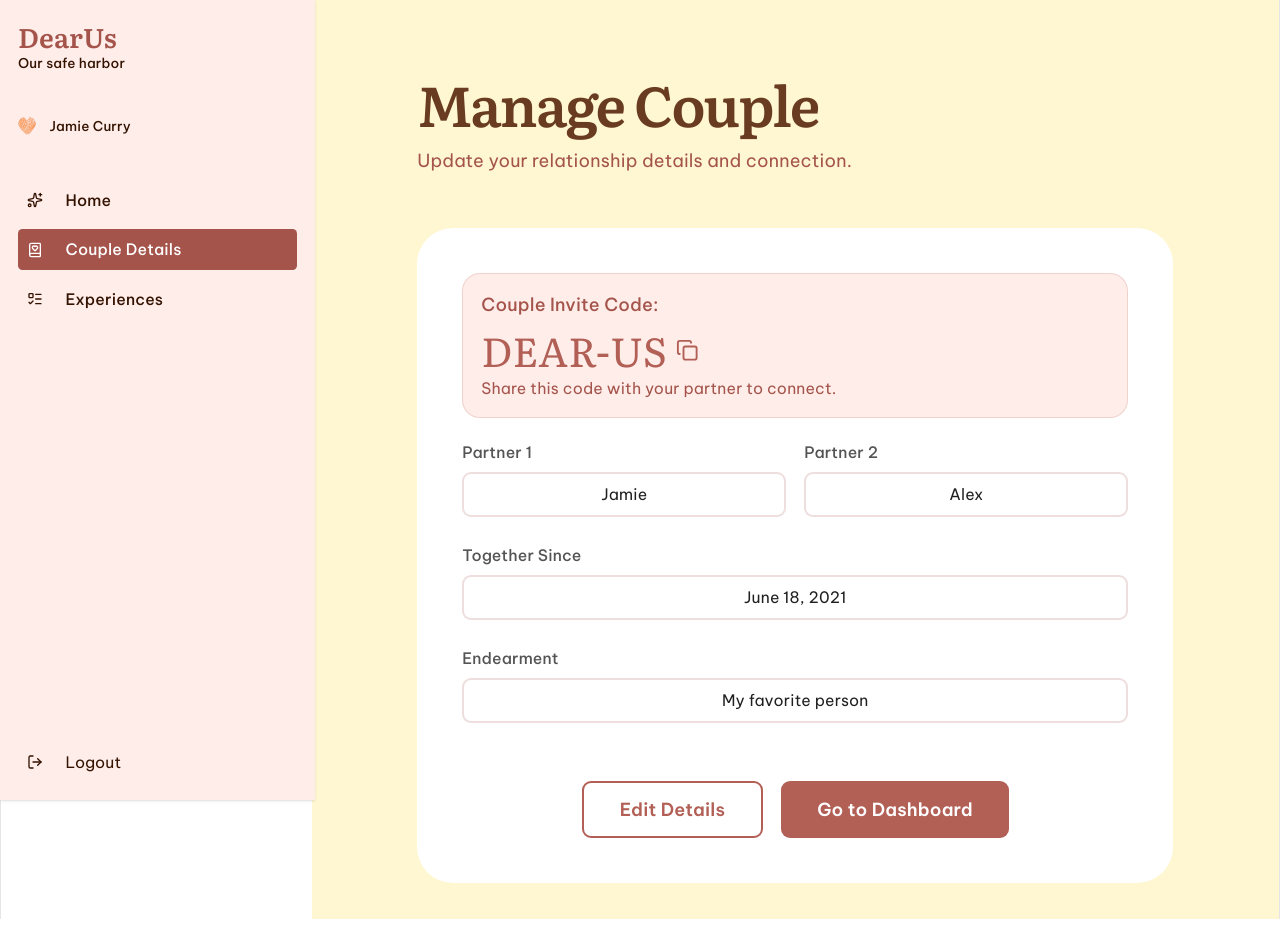
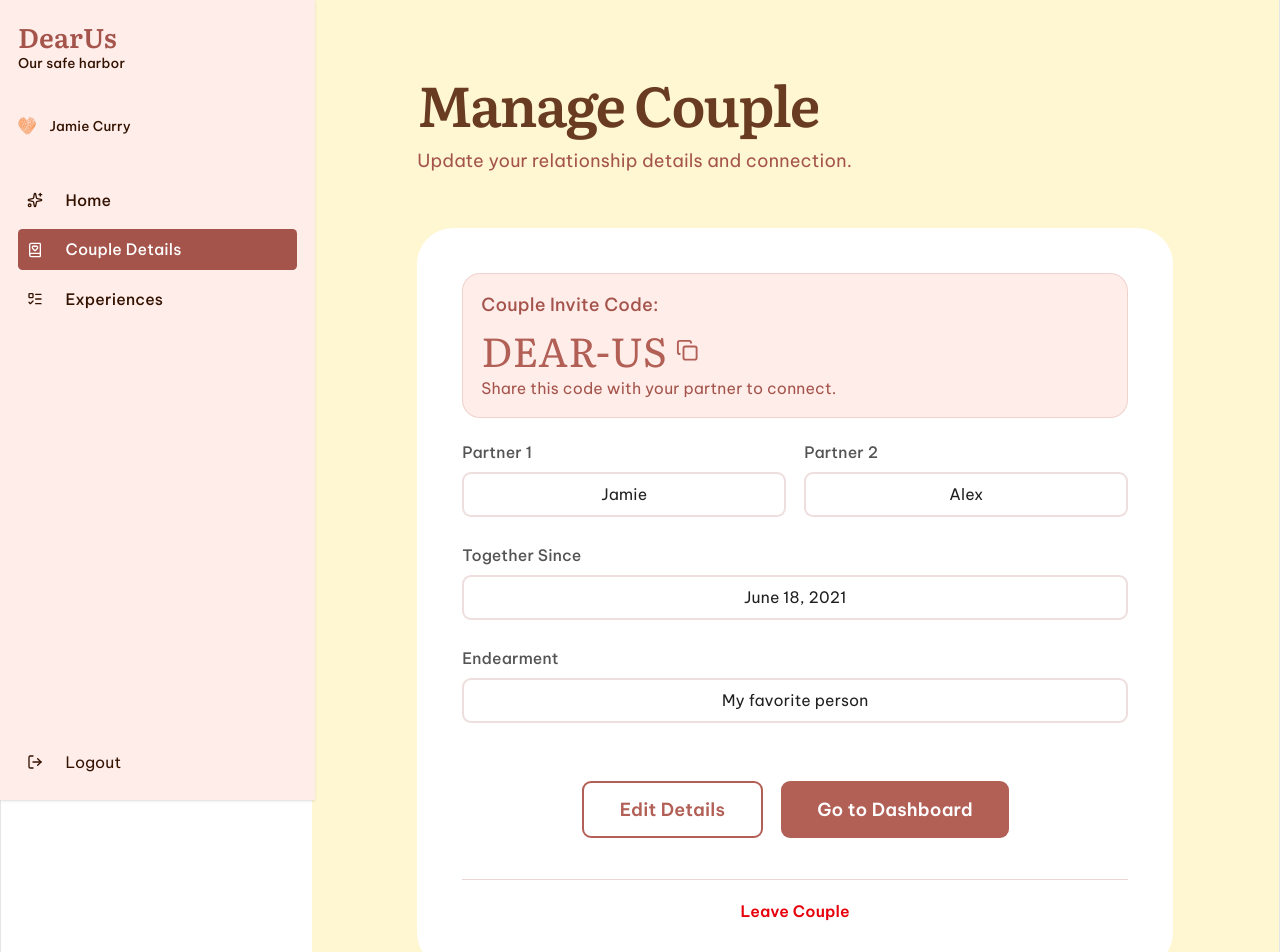
Before and after one commit to jokserpokser/dearUs-app, a React (Vite) app in the folder frontend/: page /demo/manage-couple in a window 1280 px wide. Shown: the top 952 px of the page. Before the commit the page ends 919 px from the top, so only its background shows below. Built offline with nearby package versions, Linux system fonts and the light colour scheme; no server answers; a web font is replaced by a local one.

Commit message:
feat: add leaveCouple functionality to allow users to exit a couple

```diff
--- a/frontend/src/index.css
+++ b/frontend/src/index.css
@@ -76,6 +76,14 @@ body {
   margin: 0;
 }
 
+button:not(:disabled) {
+  cursor: pointer;
+}
+
+button:disabled {
+  cursor: not-allowed;
+}
+
 h1,
 h2,
 h3,
--- a/frontend/src/pages/ManageCouple.tsx
+++ b/frontend/src/pages/ManageCouple.tsx
@@ -1,5 +1,6 @@
 import { useState, useEffect } from "react";
 import { CouplesService } from "../services/CouplesService";
+import { useAuth } from "../context/AuthContext";
 import { useNavigate } from "react-router-dom";
 import { Navbar } from "../components/Navbar";
 import { InputField, ReadOnlyInputField } from "../components/formComponents";
@@ -27,6 +28,7 @@ interface CoupleData {
 
 export const ManageCouple = () => {
   const navigate = useNavigate();
+  const { user, setUser } = useAuth();
   const [coupleData, setCoupleData] = useState<CoupleData | null>(null);
   const [loading, setLoading] = useState(true);
   const [error, setError] = useState("");
@@ -36,6 +38,8 @@ export const ManageCouple = () => {
   const [saveError, setSaveError] = useState("");
   const [anniversary, setAnniversary] = useState<Date | null>(null);
   const [endearment, setEndearment] = useState("");
+  const [isLeaving, setIsLeaving] = useState(false);
+  const [leaveError, setLeaveError] = useState("");
 
   useEffect(() => {
     const fetchCoupleData = async () => {
@@ -110,6 +114,34 @@ export const ManageCouple = () => {
       setSaveError("Failed to save changes. Please try again.");
     } finally {
       setIsSaving(false);
+    }
+  };
+
+  const handleLeaveCouple = async () => {
+    const confirmed = window.confirm(
+      "Are you sure you want to leave this couple? You will need a new invite code to join again.",
+    );
+
+    if (!confirmed) {
+      return;
+    }
+
+    setIsLeaving(true);
+    setLeaveError("");
+
+    try {
+      await CouplesService.leaveCouple();
+      const updatedUser = user ? { ...user, couple_id: null } : user;
+      setUser(updatedUser);
+      if (updatedUser) {
+        localStorage.setItem("user", JSON.stringify(updatedUser));
+      }
+      navigate("/dashboard", { replace: true });
+    } catch (err) {
+      console.error("Error leaving couple:", err);
+      setLeaveError("Failed to leave couple. Please try again.");
+    } finally {
+      setIsLeaving(false);
     }
   };
 
@@ -298,6 +330,19 @@ export const ManageCouple = () => {
             )}
           </div>
           {saveError && <p className="text-sm text-red-500">{saveError}</p>}
+          <div className="mt-4 w-full border-t border-[#ead6d1] pt-4 text-center">
+            <button
+              type="button"
+              onClick={handleLeaveCouple}
+              disabled={isLeaving}
+              className="text-sm font-semibold text-red-600 underline-offset-4 hover:text-red-700 hover:underline disabled:cursor-not-allowed disabled:opacity-60"
+            >
+              {isLeaving ? "Leaving..." : "Leave Couple"}
+            </button>
+            {leaveError && (
+              <p className="mt-2 text-sm text-red-500">{leaveError}</p>
+            )}
+          </div>
         </div>
       </div>
     </>
--- a/frontend/src/services/CouplesService.ts
+++ b/frontend/src/services/CouplesService.ts
@@ -61,6 +61,14 @@ export const CouplesService = {
       throw error;
     }
   },
+  leaveCouple: async () => {
+    try {
+      await axiosInstance.delete("/couples/me");
+    } catch (error) {
+      console.error("Error leaving couple:", error);
+      throw error;
+    }
+  },
   joinCouple: async (inviteCode: string) => {
     try {
       const response = await axiosInstance.post("/couples/join", {
```
Also changed, not shown: 2 other files (tests, documents, lock files or other folders).
